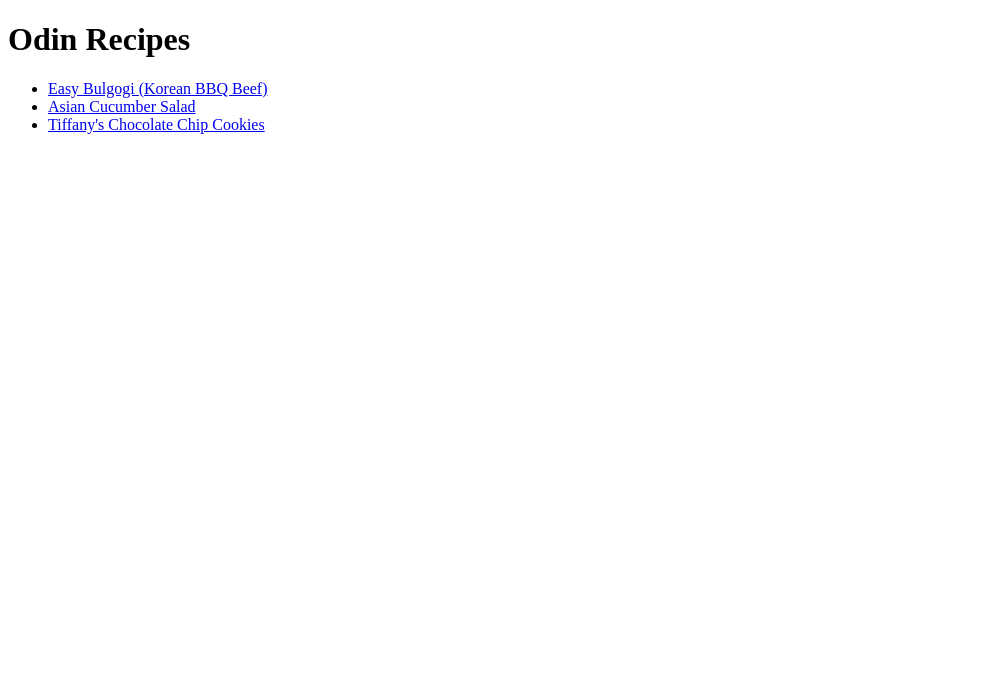
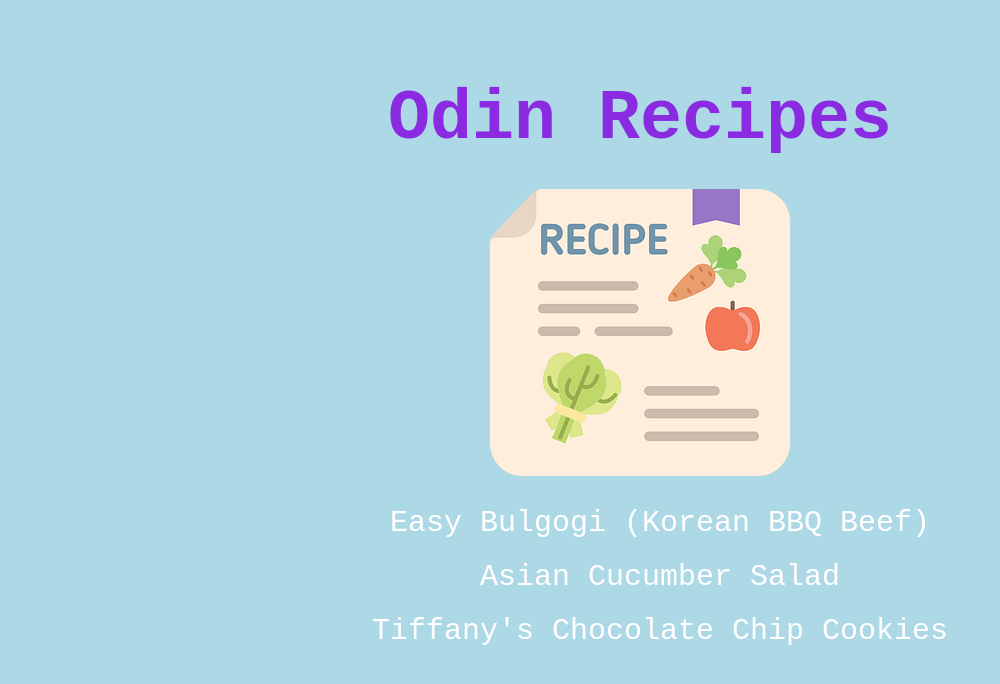
Before and after one commit to Maria-G-Garcia/odin-recipes, a plain HTML site: page index.html in a window 1280 px wide. Shown: the whole page, without its empty margins (0-1000 px from the left). Drawn offline with Linux system fonts and the light colour scheme.

Commit message:
modified linked on index.html. Added recipeimg.png to images directory. Added index.css to style directory after removal

```diff
--- a/index.html
+++ b/index.html
@@ -5,10 +5,11 @@
     <meta http-equiv="X-UA-Compatible" content="IE=edge">
     <meta name="viewport" content="width=device-width, initial-scale=1.0">
     <title>Recipes</title>
-    <link rel="stylesheet" href="/style.css/index.css">
+    <link rel="stylesheet" href="./style/index.css">
 </head>
 <body>
     <h1>Odin Recipes</h1>
+    <img src="./images/recipeimg.png" alt="recipe page image">
     <ul>
     <li><a href="./recipes/bulgogi.html">Easy Bulgogi (Korean BBQ Beef)</a></li>
     <li><a href="./recipes/salad.html">Asian Cucumber Salad</a></li>
--- /dev/null
+++ b/style/index.css
@@ -0,0 +1,28 @@
+body{
+    color: blueviolet;
+    background-color: lightblue;
+    text-align: center;
+    font-family:'Courier New', Courier, monospace
+}
+
+h1{
+    margin: 60px auto 0px;
+    padding: 20px;
+    font-size: 70px;
+
+}
+img{
+    display: block;
+    margin: auto;
+    padding: 10px;
+    align-items: center;
+}
+a{
+    color:#FFFFFF;
+    text-decoration: none;
+}
+li{
+    margin:20px auto;
+    list-style: none;
+    font-size: 30px;
+}
```
Also changed, not shown: images/recipeimg.png (added), style.css/recipes.css (deleted), style/recipes.css (added).
